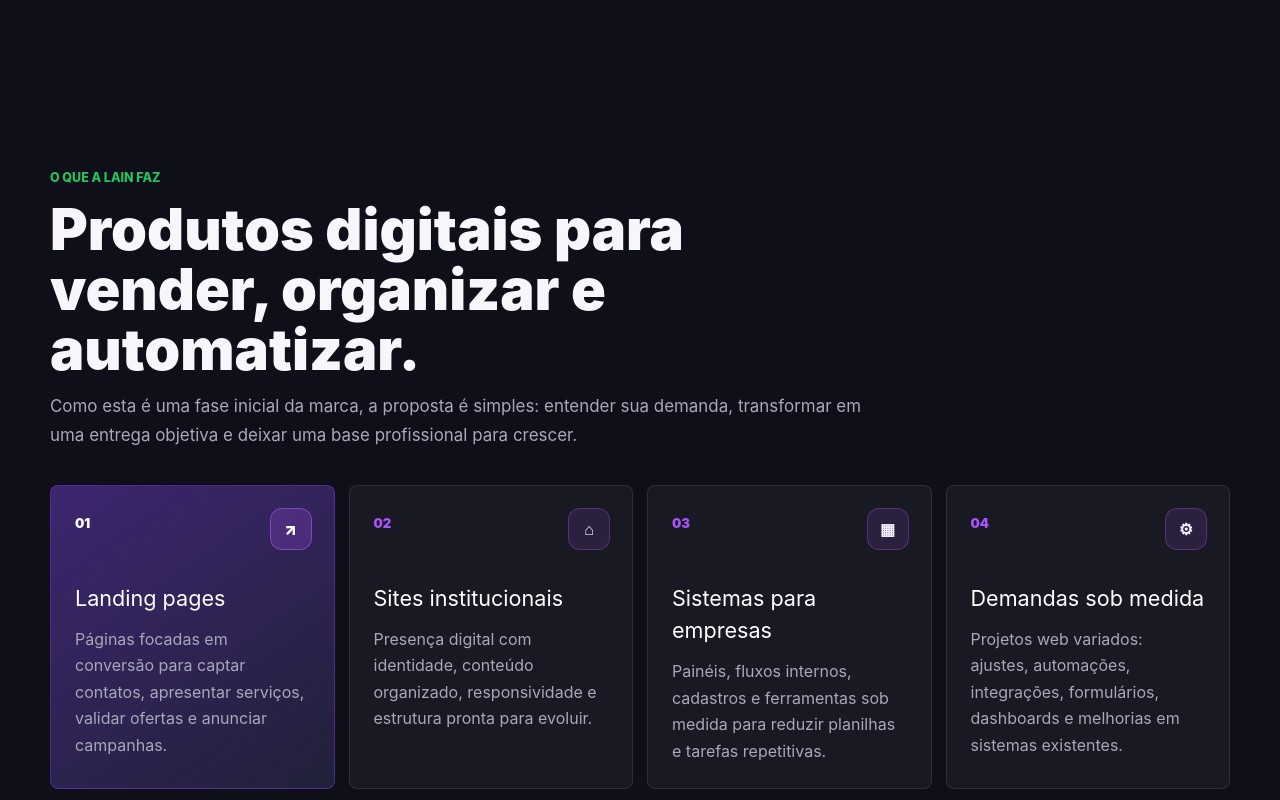
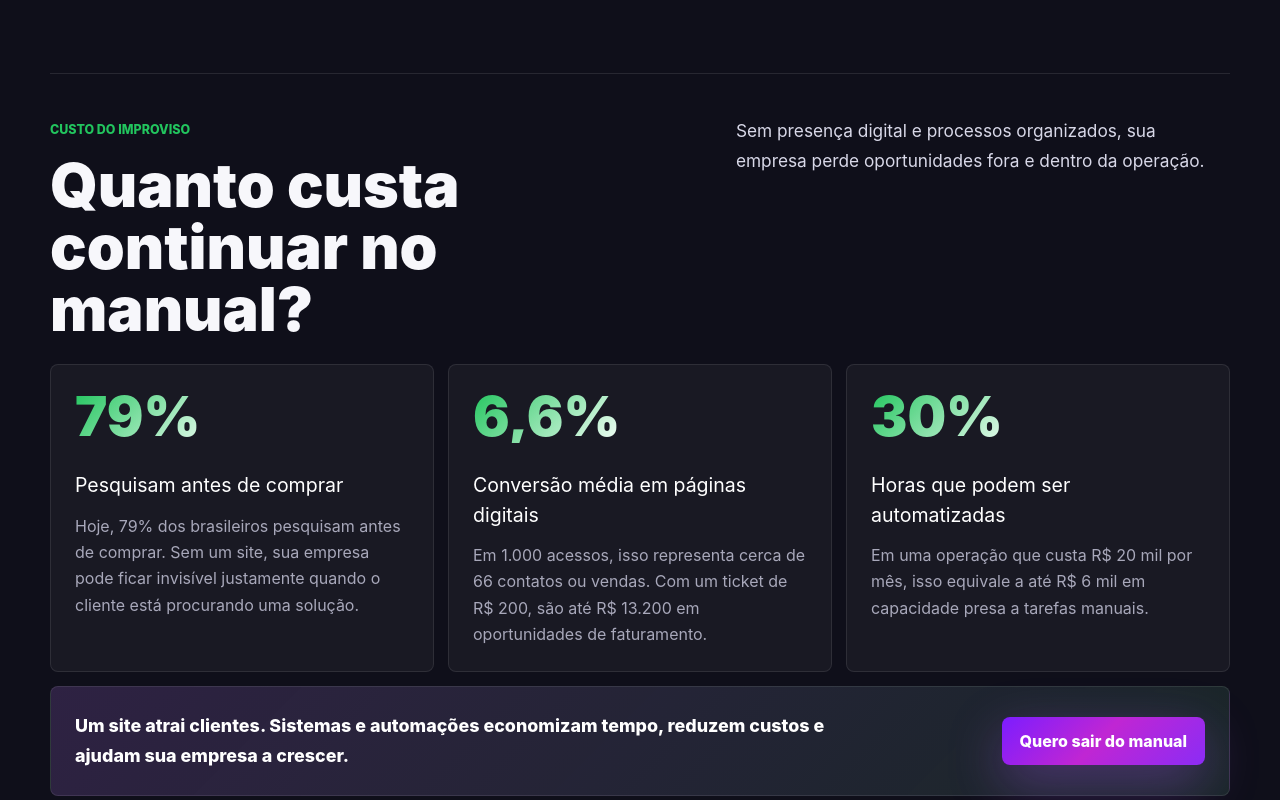
Before and after one commit to BrendoAL/Lain-Software, an Angular app: page / in a window 1280 px wide. Shown: the part 860-1660 px from the top of the page. Built offline with nearby package versions, Linux system fonts and the light colour scheme.

Commit message:
style: changing small things

```diff
--- a/angular.json
+++ b/angular.json
@@ -47,8 +47,8 @@
                 },
                 {
                   "type": "anyComponentStyle",
-                  "maximumWarning": "22kB",
-                  "maximumError": "26kB"
+                  "maximumWarning": "24kB",
+                  "maximumError": "28kB"
                 }
               ],
               "outputHashing": "all"
--- a/src/app/app.css
+++ b/src/app/app.css
@@ -525,6 +525,116 @@ h1 {
   line-height: 1.75;
 }
 
+.manual-cost-section {
+  padding-top: 42px;
+  border-top: 1px solid var(--line);
+}
+
+.manual-cost-heading {
+  display: grid;
+  grid-template-columns: minmax(0, 0.95fr) minmax(320px, 0.72fr);
+  gap: 34px;
+  align-items: start;
+  margin-bottom: 24px;
+}
+
+.manual-cost-heading .eyebrow {
+  margin-bottom: 14px;
+}
+
+.manual-cost-heading h2 {
+  max-width: 780px;
+  font-size: 3.8rem;
+  line-height: 1.02;
+  font-weight: 900;
+}
+
+.manual-cost-heading > p:last-child {
+  color: var(--soft);
+  font-size: 1.08rem;
+  line-height: 1.7;
+}
+
+.manual-cost-grid {
+  display: grid;
+  grid-template-columns: repeat(3, minmax(0, 1fr));
+  gap: 14px;
+}
+
+.manual-cost-grid article,
+.manual-cost-summary {
+  background: rgba(255, 255, 255, 0.045);
+  border: 1px solid rgba(255, 255, 255, 0.09);
+  border-radius: 8px;
+  animation: reveal-up 720ms ease both;
+  transition:
+    transform 180ms ease,
+    border-color 180ms ease,
+    background 180ms ease,
+    box-shadow 180ms ease;
+}
+
+.manual-cost-grid article {
+  min-height: 288px;
+  padding: 24px;
+}
+
+.manual-cost-grid article:nth-child(2) {
+  animation-delay: 90ms;
+}
+
+.manual-cost-grid article:nth-child(3) {
+  animation-delay: 180ms;
+}
+
+.manual-cost-grid article:hover {
+  transform: translateY(-4px);
+  background: rgba(168, 85, 247, 0.08);
+  border-color: rgba(168, 85, 247, 0.32);
+}
+
+.manual-cost-grid strong {
+  display: block;
+  margin-bottom: 28px;
+  color: transparent;
+  background: linear-gradient(135deg, var(--green), #f5fff8 52%, var(--purple-2));
+  background-clip: text;
+  font-size: 3.4rem;
+  line-height: 1;
+  font-weight: 900;
+}
+
+.manual-cost-grid h3 {
+  margin-bottom: 12px;
+  color: #ffffff;
+  font-size: 1.22rem;
+}
+
+.manual-cost-grid p {
+  color: var(--muted);
+  line-height: 1.65;
+}
+
+.manual-cost-summary {
+  display: grid;
+  grid-template-columns: minmax(0, 1fr) auto;
+  gap: 24px;
+  align-items: center;
+  margin-top: 14px;
+  padding: 24px;
+  background:
+    linear-gradient(135deg, rgba(168, 85, 247, 0.15), rgba(34, 197, 94, 0.08)),
+    rgba(255, 255, 255, 0.045);
+}
+
+.manual-cost-summary p {
+  max-width: 800px;
+  color: #ffffff;
+  font-size: 1.12rem;
+  line-height: 1.65;
+  font-weight: 800;
+}
+
 .service-grid {
   display: grid;
   grid-template-columns: repeat(4, minmax(0, 1fr));
@@ -1081,7 +1191,8 @@ h1 {
 
 .site-footer {
   display: grid;
-  grid-template-columns: 1fr 1.2fr 0.7fr;
+  grid-template-columns: 1fr 1.2fr 0.8fr;
+  align-items: start;
   gap: 28px;
   width: min(1180px, calc(100% - 32px));
   margin: 0 auto;
@@ -1098,6 +1209,7 @@ h1 {
 address,
 .social-area {
   display: grid;
+  align-content: start;
   gap: 10px;
   font-style: normal;
 }
@@ -1116,6 +1228,10 @@ address a:hover,
   display: flex;
   flex-wrap: wrap;
   gap: 10px;
+}
+
+.social-links a {
+  min-height: 34px;
 }
 
 @media (max-width: 980px) {
@@ -1164,6 +1280,7 @@ address a:hover,
   }
 
   .section-heading,
+  .manual-cost-heading,
   .quote-intro,
   .budget-hero {
     grid-template-columns: 1fr;
@@ -1175,6 +1292,7 @@ address a:hover,
   }
 
   .hero-proof,
+  .manual-cost-grid,
   .service-grid,
   .why-grid,
   .timeline,
@@ -1279,6 +1397,7 @@ address a:hover,
   }
 
   .section-heading h2,
+  .manual-cost-heading h2,
   .quote-content h2 {
     font-size: 2.25rem;
     line-height: 1.08;
@@ -1295,6 +1414,7 @@ address a:hover,
   }
 
   .hero-proof,
+  .manual-cost-grid,
   .service-grid,
   .why-grid,
   .timeline,
@@ -1307,6 +1427,7 @@ address a:hover,
   }
 
   .hero-proof div,
+  .manual-cost-grid article,
   .service-card,
   .timeline article,
   .why-grid article {
@@ -1318,6 +1439,7 @@ address a:hover,
   }
 
   .hero-proof div,
+  .manual-cost-grid article,
   .service-card,
   .timeline article,
   .why-grid article,
@@ -1327,6 +1449,11 @@ address a:hover,
 
   .quote-section {
     padding: 40px 16px;
+  }
+
+  .manual-cost-summary {
+    grid-template-columns: 1fr;
+    padding: 20px 18px;
   }
 
   .budget-copy {
@@ -1438,6 +1565,7 @@ address a:hover,
   }
 
   .section-heading h2,
+  .manual-cost-heading h2,
   .quote-content h2 {
     font-size: 2rem;
   }
@@ -1450,6 +1578,7 @@ address a:hover,
 
   .hero-copy,
   .section-heading > p:last-child,
+  .manual-cost-heading > p:last-child,
   .quote-intro-copy p,
   .budget-copy > p {
     font-size: 0.96rem;
@@ -1468,8 +1597,22 @@ address a:hover,
   }
 
   .service-card h3,
+  .manual-cost-grid h3,
   .timeline h3 {
     font-size: 1.2rem;
+  }
+
+  .manual-cost-section {
+    padding-top: 36px;
+  }
+
+  .manual-cost-grid strong {
+    margin-bottom: 22px;
+    font-size: 2.8rem;
+  }
+
+  .manual-cost-summary p {
+    font-size: 1rem;
   }
 
   .quote-section {
@@ -1543,11 +1686,13 @@ address a:hover,
   }
 
   .section-heading h2,
+  .manual-cost-heading h2,
   .quote-content h2 {
     font-size: 1.75rem;
   }
 
   .hero-proof div,
+  .manual-cost-grid article,
   .service-card,
   .timeline article,
   .why-grid article,
--- a/src/app/app.html
+++ b/src/app/app.html
@@ -12,10 +12,6 @@
     </div>
 
     <div class="top-social-links" aria-label="Redes sociais">
-      <a class="disabled-link" href="#" aria-disabled="true" title="Facebook pendente">
-        <img class="social-icon" src="Facebook.png" alt="" aria-hidden="true">
-        Facebook
-      </a>
       <a class="disabled-link" href="#" aria-disabled="true" title="LinkedIn pendente">
         <img class="social-icon" src="linkedin_icone.webp" alt="" aria-hidden="true">
         LinkedIn
@@ -83,6 +79,52 @@
       </div>
     </div>
 
+  </section>
+
+  <section class="section manual-cost-section" aria-labelledby="manual-cost-title">
+    <div class="manual-cost-heading">
+      <div>
+        <p class="eyebrow">Custo do improviso</p>
+        <h2 id="manual-cost-title">Quanto custa continuar no manual?</h2>
+      </div>
+      <p>
+        Sem presença digital e processos organizados, sua empresa perde oportunidades fora e dentro da operação.
+      </p>
+    </div>
+
+    <div class="manual-cost-grid">
+      <article>
+        <strong>79%</strong>
+        <h3>Pesquisam antes de comprar</h3>
+        <p>
+          Hoje, 79% dos brasileiros pesquisam antes de comprar. Sem um site, sua empresa pode ficar invisível justamente
+          quando o cliente está procurando uma solução.
+        </p>
+      </article>
+      <article>
+        <strong>6,6%</strong>
+        <h3>Conversão média em páginas digitais</h3>
+        <p>
+          Em 1.000 acessos, isso representa cerca de 66 contatos ou vendas. Com um ticket de R$ 200, são até R$ 13.200
+          em oportunidades de faturamento.
+        </p>
+      </article>
+      <article>
+        <strong>30%</strong>
+        <h3>Horas que podem ser automatizadas</h3>
+        <p>
+          Em uma operação que custa R$ 20 mil por mês, isso equivale a até R$ 6 mil em capacidade presa a tarefas
+          manuais.
+        </p>
+      </article>
+    </div>
+
+    <div class="manual-cost-summary">
+      <p>
+        Um site atrai clientes. Sistemas e automações economizam tempo, reduzem custos e ajudam sua empresa a crescer.
+      </p>
+      <a class="button button-quote" href="#orcamento-tab" (click)="showBudgetTab($event)">Quero sair do manual</a>
+    </div>
   </section>
 
   <section class="section services-section" id="servicos">
@@ -435,10 +477,6 @@
   <div class="social-area" aria-label="Redes sociais">
     <strong>Redes sociais</strong>
     <div class="social-links">
-      <a class="disabled-link" href="#" aria-disabled="true" title="Link do Facebook pendente">
-        <img class="social-icon" src="Facebook.png" alt="" aria-hidden="true">
-        Facebook
-      </a>
       <a class="disabled-link" href="#" aria-disabled="true" title="Link do LinkedIn pendente">
         <img class="social-icon" src="linkedin_icone.webp" alt="" aria-hidden="true">
         LinkedIn
```
Also changed, not shown: 1 other file (tests, documents, lock files or other folders).
